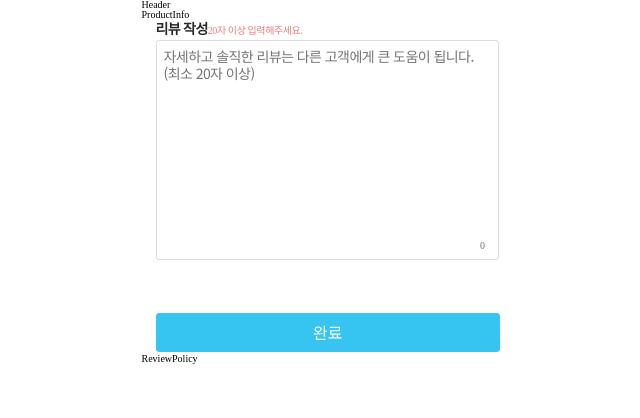
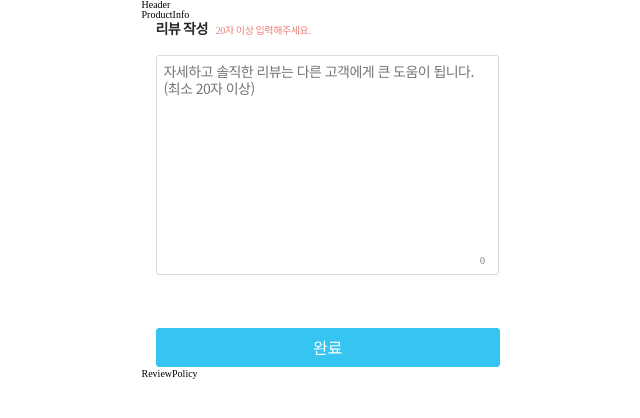
Before and after one commit to SOPT-CDSSeminar/frontend, a React (Create React App) app: page / in a window 1280 px wide. Shown: the top 418 px of the page, without its empty margins (311-951 px from the left). Built offline with nearby package versions, Linux system fonts and the light colour scheme.

Commit message:
[ css ] 가운데 구현

```diff
--- a/src/asset/icon/index.ts
+++ b/src/asset/icon/index.ts
@@ -1 +1,2 @@
 export { ReactComponent as ICReviewFormCompletionBtn } from "./Review/btn_completion.svg";
+export { ReactComponent as ReviewFormCompletionBtn } from "./Review/btn_completion.svg";
--- a/src/components/Review/ReviewForm.tsx
+++ b/src/components/Review/ReviewForm.tsx
@@ -25,10 +25,12 @@ export default function ReviewForm() {
   };
   return (
     <StReviewFormhWrapper>
-      <StReviewh2>리뷰 작성</StReviewh2>
-      <StReviewErrorSpan>
-        {isOver ? "1000자 이하로 입력해주세요. " : isMin ? "20자 이상 입력해주세요." : ""}
-      </StReviewErrorSpan>
+      <StReviewTitle>
+        <StReviewh2>리뷰 작성</StReviewh2>
+        <StReviewErrorSpan>
+          {isOver ? "1000자 이하로 입력해주세요. " : isMin ? "20자 이상 입력해주세요." : ""}
+        </StReviewErrorSpan>
+      </StReviewTitle>
       <ReviewWrite reviewText={reviewText} handleReviewText={handleReviewText} />
       <ICReviewFormCompletionBtn onClick={handleRevireForm} />
     </StReviewFormhWrapper>
@@ -37,15 +39,20 @@ export default function ReviewForm() {
 const StReviewFormhWrapper = styled.section`
   margin: 0rem 1.4rem;
 `;
-
+const StReviewTitle = styled.div`
+  margin-bottom: 1.5rem;
+`;
 const StReviewh2 = styled.h2`
   display: inline;
   width: 5.3rem;
   margin: 1.2rem 0rem;
   font-family: ${({ theme }) => theme.fonts.ohou_h2};
+  text-align: center;
   color: ${({ theme }) => theme.colors.ohou_gray06};
 `;
 const StReviewErrorSpan = styled.span`
+  margin-left: 0.8rem;
   font-family: ${({ theme }) => theme.fonts.ohou_b5};
   color: ${({ theme }) => theme.colors.ohou_red};
+  text-align: center;
 `;
```
